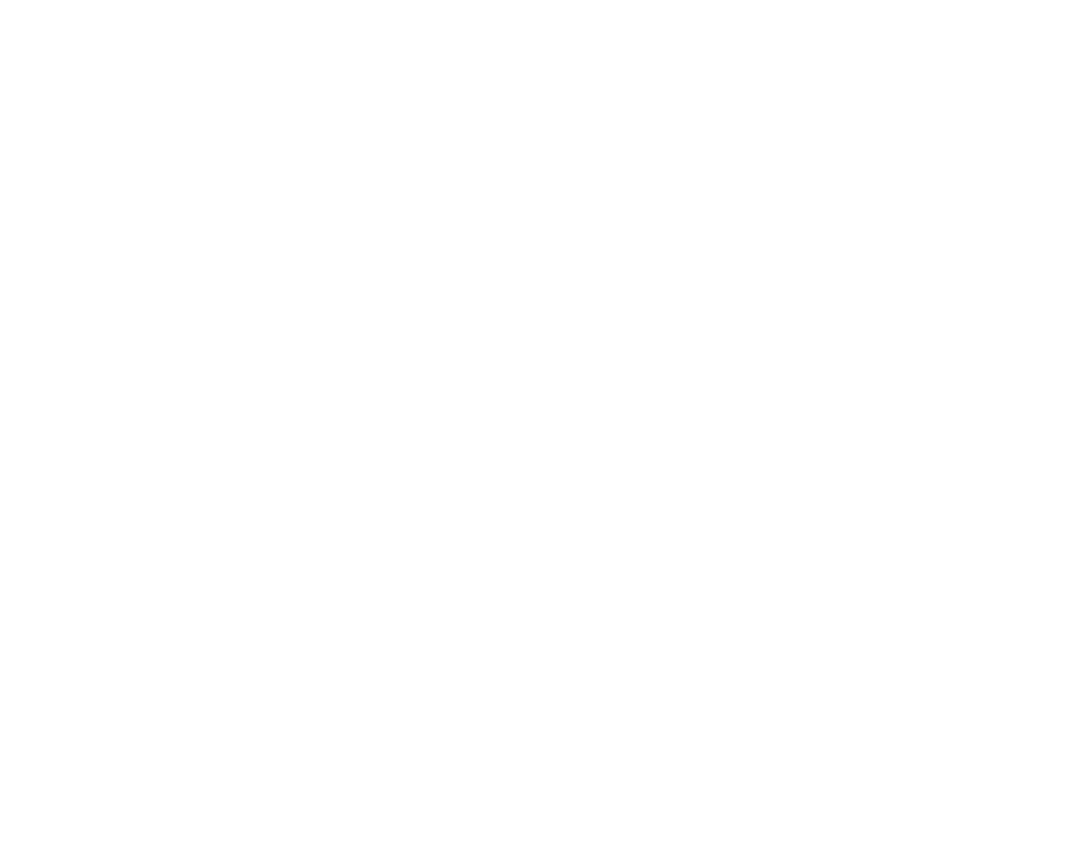
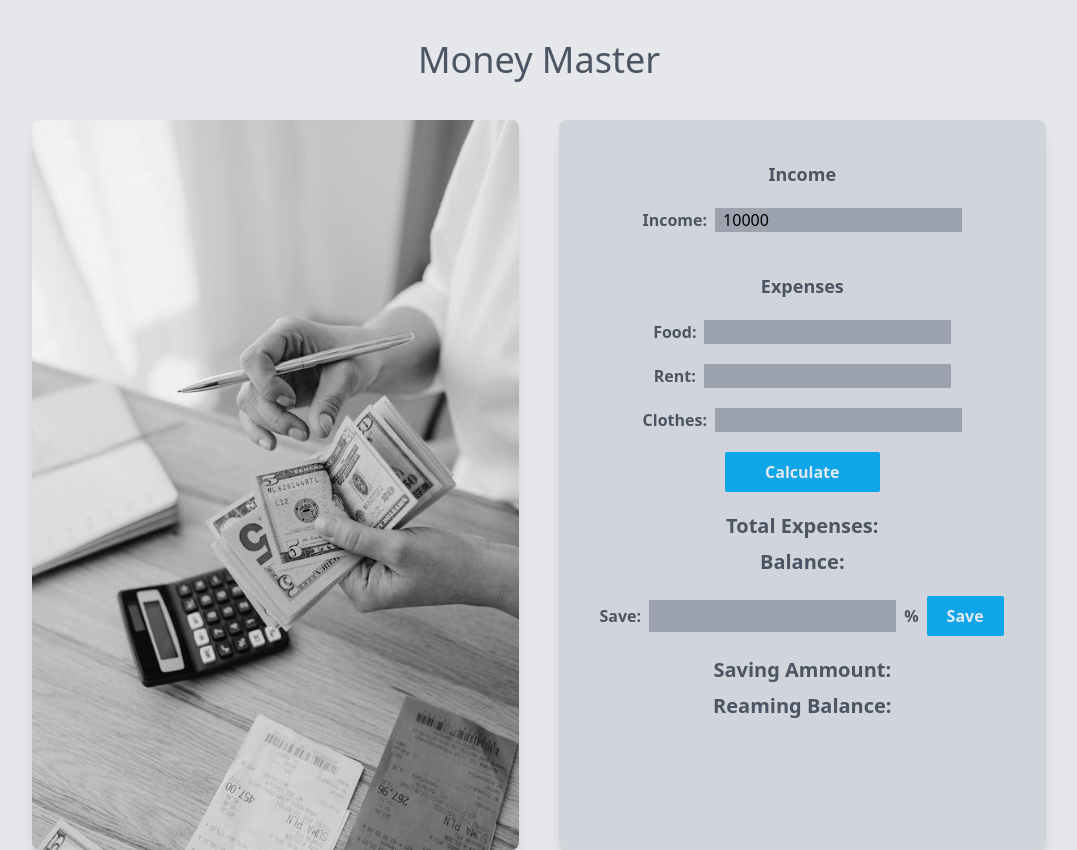
Before and after one commit to abssujan/money-master, a plain HTML site: page index.html in a window 1280 px wide. Shown: the whole page, without its empty margins (101-1178 px from the left). Before the commit the page ends 800 px from the top, so only its background shows below. Drawn offline with nearby package versions, Linux system fonts and the light colour scheme.

Commit message:
complete UI

```diff
--- a/index.html
+++ b/index.html
@@ -8,8 +8,65 @@
         <meta name="viewport" content="width=device-width, initial-scale=1">
         <script src="https://cdn.tailwindcss.com"></script>
     </head>
-    <body>
-
+    <body class="bg-gray-200">
+        <h1 class="text-center mt-10  mb-10 text-gray-600 text-4xl">Money Master</h1>
+        <!-- main container -->
+      <div class=" w-11/12  mx-auto px-20 flex space-x-10">
+         <!-- left side image box -->
+         <div class="w-9/12  bg-gray-300  shadow-lg rounded-lg  ">
+           <div>
+            <img class="object-cover w-full grayscale rounded-lg" src="./image/pic-1.jpeg" alt="image">
+           </div>
+         </div>
+         <!-- right side calculate box -->
+         <div class="w-9/12  bg-gray-300 shadow-lg rounded-lg">
+            <div class="w-10/12 mx-auto">
+                <h1 class="text-center text-gray-600 text-lg font-bold mt-10">Income</h1>
+                <!-- icome -->
+                <div class="flex space-x-2 mt-5 flex justify-center">
+                    <p class="text-gray-600 font-semibold">Income:</p>
+                    <input class="outline-none bg-gray-400 px-2" type="text" value="10000">
+                </div>
+                <!-- Food -->
+                <h1 class="text-center text-gray-600 text-lg font-bold mt-10">Expenses</h1>
+                <div class="flex space-x-2 mt-5 flex justify-center">
+                    <p class="text-gray-600 font-semibold">Food:</p>
+                    <input class="outline-none bg-gray-400 px-2" type="text">
+                </div>
+                 <!-- Rent -->
+                 <div class="flex space-x-2 mt-5 flex justify-center">
+                     <p class="text-gray-600 font-semibold">Rent:</p>
+                     <input class="outline-none bg-gray-400 px-2" type="text">
+                 </div>
+                 <!-- Clothes -->
+                 <div class="flex space-x-2 mt-5 flex justify-center">
+                     <p class="text-gray-600 font-semibold">Clothes:</p>
+                     <input class="outline-none bg-gray-400 px-2" type="text">
+                 </div>
+                 <!-- calculate button -->
+                <div class="text-center">
+                    <button class="  text-center mt-5 text-slate-200 font-semibold text-center bg-sky-500  px-10 rounded-sm py-2">Calculate</button>
+                </div>
+                <!-- total section -->
+                <div>
+                    <h1 class="text-center font-bold text-xl text-gray-600 mt-5">Total Expenses: <span></span></h1>
+                    <h1 class=" mt-2 text-center font-bold text-xl text-gray-600">Balance: <span></span></h1>
+                </div>
+                <!-- savaing section -->
+                <div class="flex mt-5 space-x-2 items-center">
+                    <p class="text-gray-600 font-semibold">Save:</p>
+                    <input class="outline-none bg-gray-400 px-2 py-1" type="text">
+                    <p class="text-gray-600 font-semibold">%</p>
+                    <button class="text-slate-200 font-semibold text-center bg-sky-500  px-5 rounded-sm py-2">Save</button>
+                </div>
+                  <!-- Saving total section -->
+                  <div>
+                    <h1 class="text-center font-bold text-xl text-gray-600 mt-5">Saving Ammount: <span></span></h1>
+                    <h1 class=" mt-2 text-center font-bold text-xl text-gray-600">Reaming Balance: <span></span></h1>
+                </div>
+            </div>
+         </div>
+      </div>
 
         <script src="./js/utitlity.js" ></script>
         <script src="./js/app.js" ></script>
```
